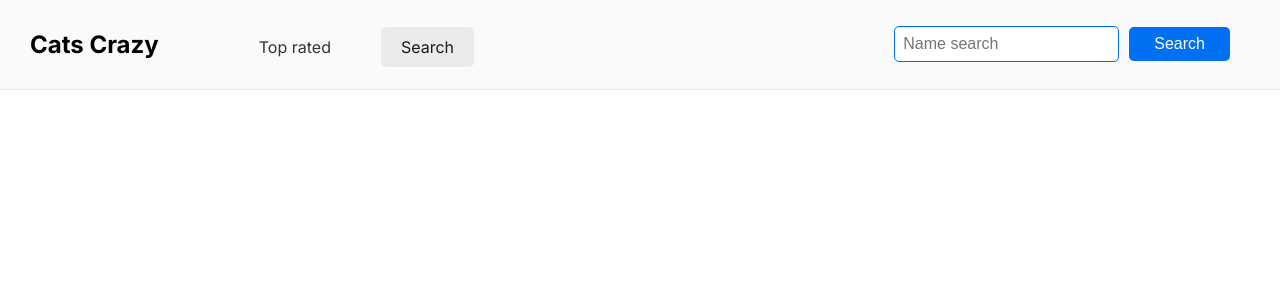
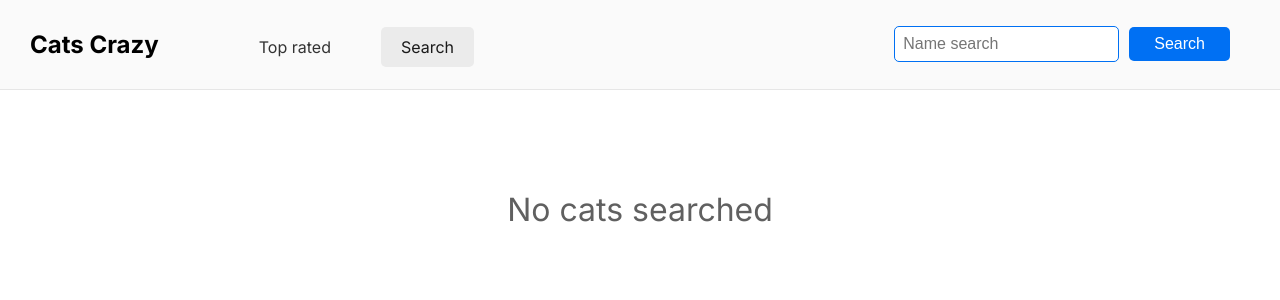
Before and after one commit to asidelnik/mern-ssr, a Next.js app in the folder client/: page /cats-search in a window 1280 px wide. Shown: the top 300 px of the page. Built offline with nearby package versions, Linux system fonts and the light colour scheme.

Commit message:
Client - cats-search - added loading & other messages

```diff
--- a/client/src/app/cats-search/CatsSearchSuspensed.tsx
+++ b/client/src/app/cats-search/CatsSearchSuspensed.tsx
@@ -1,4 +1,3 @@
-'use client'
 import c from './CatsSearch.module.scss';
 import CatSmallCard from "@/components/cat-small-card/CatSmallCard";
 import { baseUrl, serverPaths } from "@/constants/api";
@@ -10,11 +9,11 @@ export default function CatsSearchSuspensed() {
   const [cats, setCats] = useState<CatType[]>([]);
   const [isLoading, setIsLoading] = useState(false);
   const [error, setError] = useState<string | null>(null);
-
   const searchParams = useSearchParams();
   const catName = searchParams.get('name');
-  // Use catName as a query param in a get request
+
   useEffect(() => {
+    console.log('catName', catName, typeof catName);
     if (catName) {
       fetchData(catName);
     }
@@ -39,13 +38,25 @@ export default function CatsSearchSuspensed() {
       setIsLoading(false);
     }
   }
+
   return (
     <>
-      <div className={c.cardsContainer}>
-        {cats?.length > 0 && cats.map((cat: CatType) => (
-          <CatSmallCard key={cat._id} {...cat} />
-        ))}
-      </div>
+      {cats?.length > 0 && (
+        <>
+          <div>
+            <p>Searched: {catName}</p>
+            <div className={c.cardsContainer}>
+              {cats.map((cat: CatType) => (
+                <CatSmallCard key={cat._id} {...cat} />
+              ))}
+            </div>
+
+          </div>
+        </>
+      )}
+      {isLoading && <div className="main-container-message">Loadingggg...</div>}
+      {!isLoading && !catName && <div className="main-container-message">No cats searched</div>}
+      {!isLoading && catName && cats?.length == 0 && <div className="main-container-message">No cats found</div>}
     </>
   )
 }
```
